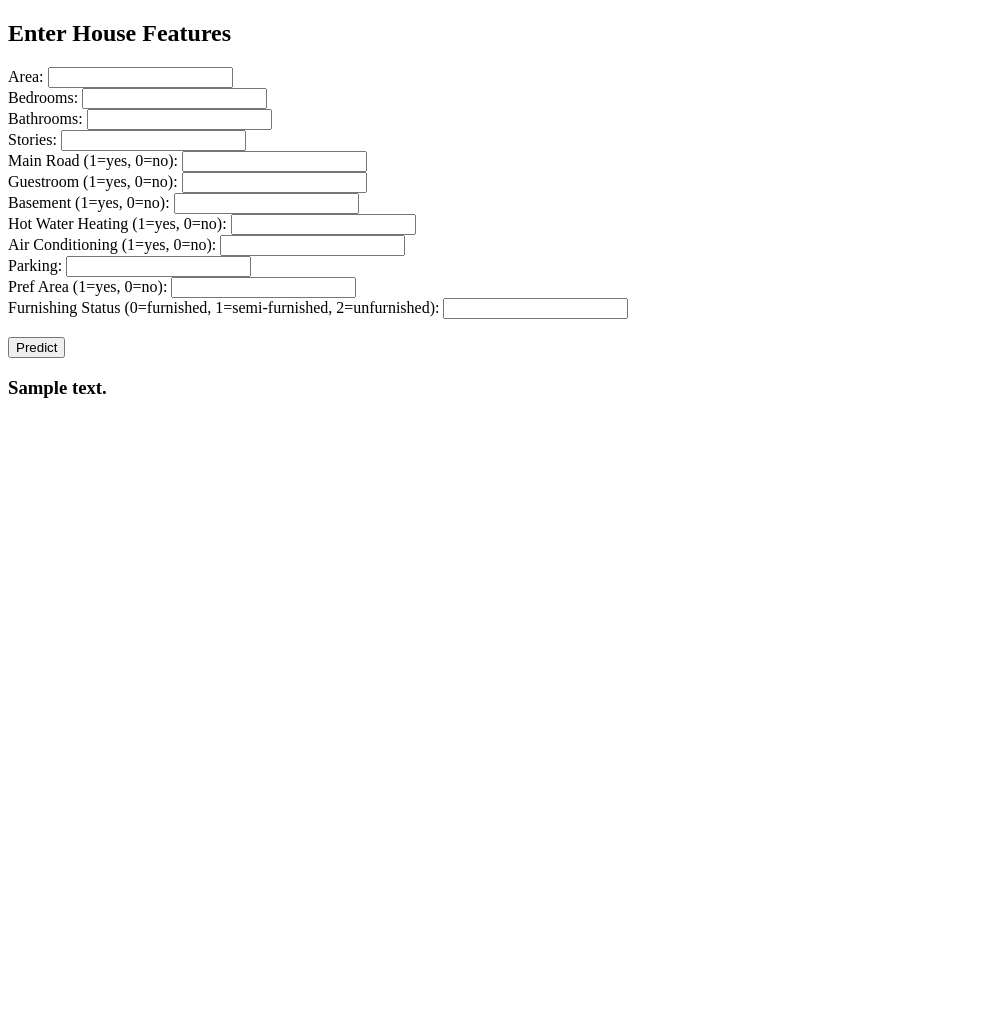
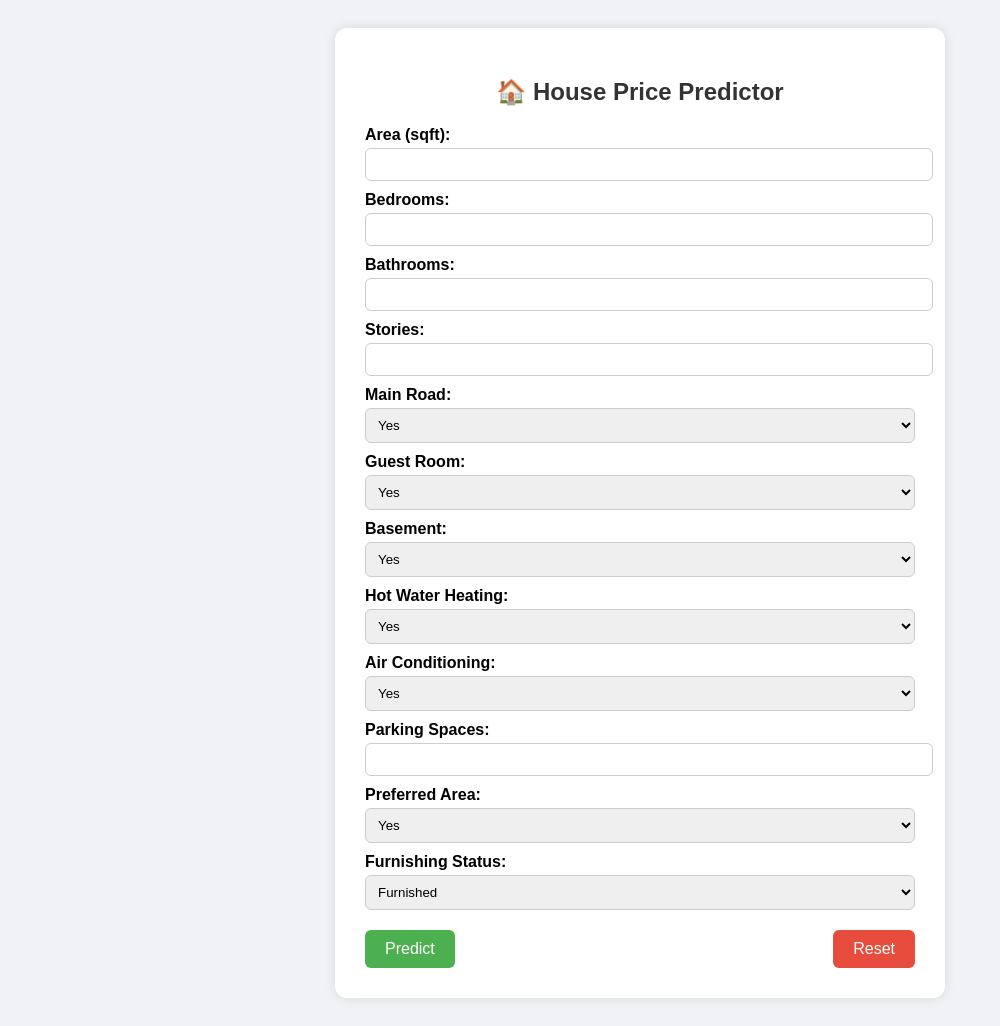
Before and after one commit to sachinjain-hub/rishabh, a Flask app: template templates/index.html in a window 1280 px wide. Shown: the whole page, without its empty margins (0-1000 px from the left). Before the commit the page ends 398 px from the top, so only its background shows below. Run offline with Flask 3, Linux system fonts and the light colour scheme; the template is opened without the code that fills it: most values are stand-ins (such as "Sample title", 1, 10 or a date in 2020); parts of the project's set-up code (start-up, migrations or seed data) failed here and were passed over.

Commit message:
Update index.html

```diff
--- a/templates/index.html
+++ b/templates/index.html
@@ -1,27 +1,205 @@
 <!DOCTYPE html>
-<html>
+<html lang="en">
 <head>
+    <meta charset="UTF-8">
     <title>House Price Predictor</title>
+    <style>
+        body {
+            font-family: Arial, sans-serif;
+            background: #f0f2f5;
+            padding: 20px;
+        }
+
+        .container {
+            max-width: 550px;
+            margin: auto;
+            background: #fff;
+            padding: 30px;
+            border-radius: 12px;
+            box-shadow: 0 0 12px rgba(0,0,0,0.1);
+            position: relative;
+        }
+
+        h2 {
+            text-align: center;
+            color: #333;
+        }
+
+        label {
+            display: block;
+            margin-top: 10px;
+            font-weight: bold;
+        }
+
+        input[type="number"],
+        select {
+            width: 100%;
+            padding: 8px;
+            margin-top: 4px;
+            border: 1px solid #ccc;
+            border-radius: 6px;
+        }
+
+        .btn-container {
+            display: flex;
+            justify-content: space-between;
+            margin-top: 20px;
+        }
+
+        input[type="submit"],
+        button {
+            padding: 10px 20px;
+            border: none;
+            border-radius: 6px;
+            font-size: 16px;
+            cursor: pointer;
+        }
+
+        input[type="submit"] {
+            background: #4CAF50;
+            color: white;
+        }
+
+        input[type="submit"]:hover {
+            background: #45a049;
+        }
+
+        button {
+            background: #e74c3c;
+            color: white;
+        }
+
+        button:hover {
+            background: #c0392b;
+        }
+
+        #loading {
+            display: none;
+            text-align: center;
+            margin-top: 15px;
+            font-style: italic;
+            color: #888;
+        }
+
+        .toast {
+            visibility: hidden;
+            min-width: 300px;
+            margin-left: -150px;
+            background-color: #333;
+            color: #fff;
+            text-align: center;
+            border-radius: 8px;
+            padding: 14px;
+            position: fixed;
+            z-index: 1;
+            left: 50%;
+            bottom: 30px;
+            font-size: 17px;
+            opacity: 0;
+            transition: opacity 0.5s ease-in-out;
+        }
+
+        .toast.show {
+            visibility: visible;
+            opacity: 1;
+        }
+    </style>
 </head>
 <body>
-    <h2>Enter House Features</h2>
-    <form action="/predict" method="post">
-        Area: <input type="number" name="area"><br>
-        Bedrooms: <input type="number" name="bedrooms"><br>
-        Bathrooms: <input type="number" name="bathrooms"><br>
-        Stories: <input type="number" name="stories"><br>
-        Main Road (1=yes, 0=no): <input type="number" name="mainroad"><br>
-        Guestroom (1=yes, 0=no): <input type="number" name="guestroom"><br>
-        Basement (1=yes, 0=no): <input type="number" name="basement"><br>
-        Hot Water Heating (1=yes, 0=no): <input type="number" name="hotwaterheating"><br>
-        Air Conditioning (1=yes, 0=no): <input type="number" name="airconditioning"><br>
-        Parking: <input type="number" name="parking"><br>
-        Pref Area (1=yes, 0=no): <input type="number" name="prefarea"><br>
-        Furnishing Status (0=furnished, 1=semi-furnished, 2=unfurnished): <input type="number" name="furnishingstatus"><br>
-        <br>
-        <input type="submit" value="Predict">
-    </form>
+    <div class="container">
+        <h2>🏠 House Price Predictor</h2>
+        <form id="predictForm" method="post" action="/predict">
+            <label>Area (sqft):</label>
+            <input type="number" name="area" required>
 
-    <h3>{{ prediction_text }}</h3>
+            <label>Bedrooms:</label>
+            <input type="number" name="bedrooms" required>
+
+            <label>Bathrooms:</label>
+            <input type="number" name="bathrooms" required>
+
+            <label>Stories:</label>
+            <input type="number" name="stories" required>
+
+            <label>Main Road:</label>
+            <select name="mainroad" required>
+                <option value="1">Yes</option>
+                <option value="0">No</option>
+            </select>
+
+            <label>Guest Room:</label>
+            <select name="guestroom" required>
+                <option value="1">Yes</option>
+                <option value="0">No</option>
+            </select>
+
+            <label>Basement:</label>
+            <select name="basement" required>
+                <option value="1">Yes</option>
+                <option value="0">No</option>
+            </select>
+
+            <label>Hot Water Heating:</label>
+            <select name="hotwaterheating" required>
+                <option value="1">Yes</option>
+                <option value="0">No</option>
+            </select>
+
+            <label>Air Conditioning:</label>
+            <select name="airconditioning" required>
+                <option value="1">Yes</option>
+                <option value="0">No</option>
+            </select>
+
+            <label>Parking Spaces:</label>
+            <input type="number" name="parking" required>
+
+            <label>Preferred Area:</label>
+            <select name="prefarea" required>
+                <option value="1">Yes</option>
+                <option value="0">No</option>
+            </select>
+
+            <label>Furnishing Status:</label>
+            <select name="furnishingstatus" required>
+                <option value="0">Furnished</option>
+                <option value="1">Semi-Furnished</option>
+                <option value="2">Unfurnished</option>
+            </select>
+
+            <div class="btn-container">
+                <input type="submit" value="Predict">
+                <button type="reset">Reset</button>
+            </div>
+        </form>
+
+        <div id="loading">⏳ Predicting, please wait...</div>
+    </div>
+
+    <div id="toast" class="toast">{{ prediction_text }}</div>
+
+    <script>
+        const form = document.getElementById('predictForm');
+        const loading = document.getElementById('loading');
+        const toast = document.getElementById('toast');
+
+        form.addEventListener('submit', function () {
+            loading.style.display = 'block';
+        });
+
+        window.onload = function () {
+            {% if prediction_text %}
+                showToast("{{ prediction_text }}");
+            {% endif %}
+        };
+
+        function showToast(msg) {
+            toast.textContent = msg;
+            toast.className = "toast show";
+            setTimeout(() => {
+                toast.className = toast.className.replace("show", "");
+            }, 4000);
+        }
+    </script>
 </body>
 </html>
```
